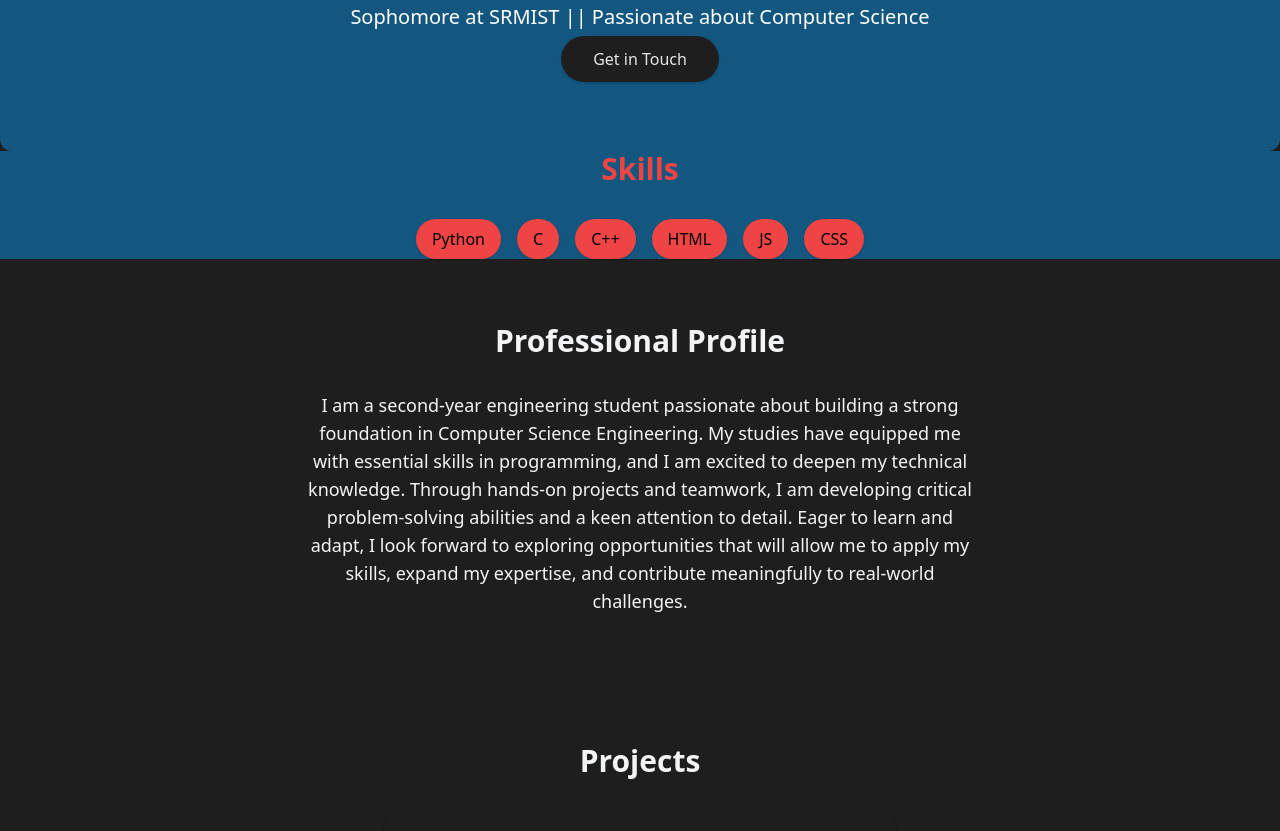
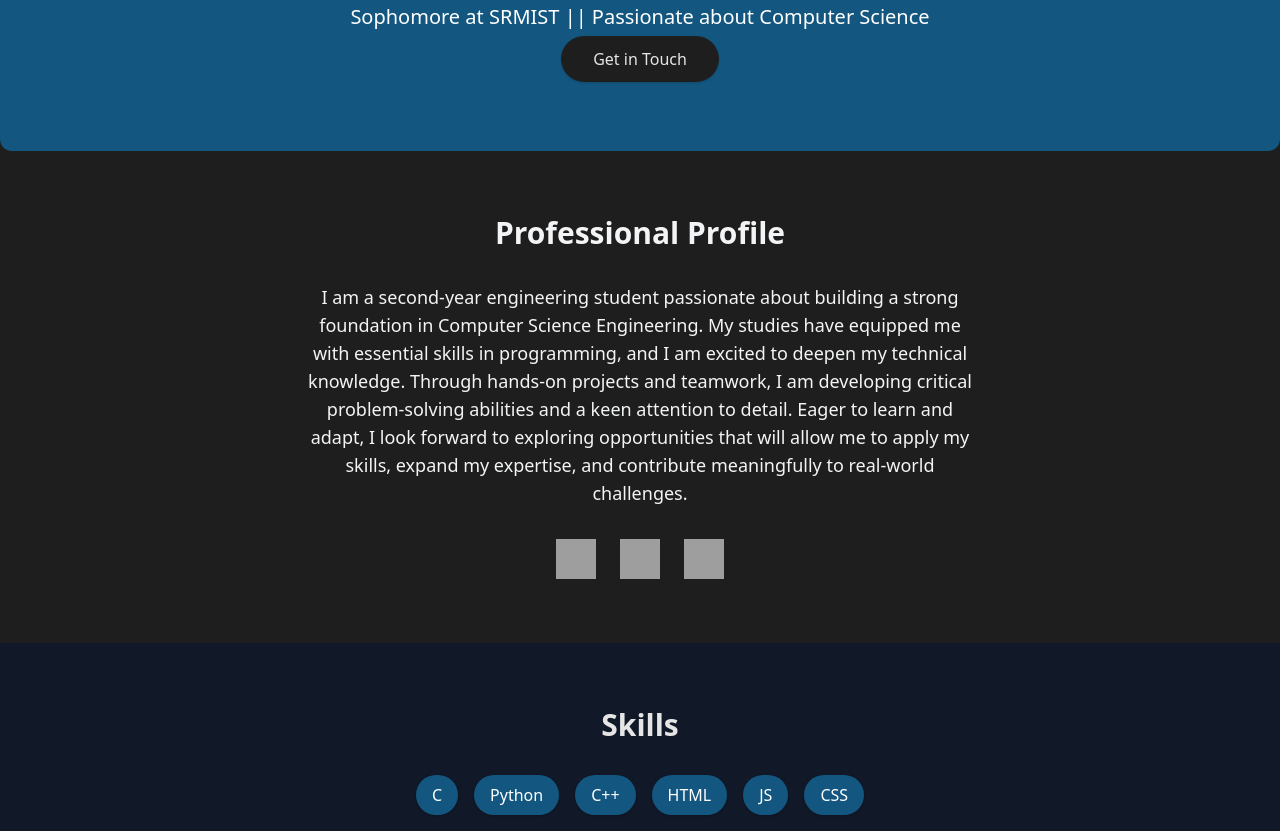
Before and after one commit to praveenkumarbera/Portfolio, a plain HTML site: page index.html in a window 1280 px wide. Shown: the part 349-1180 px from the top of the page. Drawn offline with nearby package versions, Linux system fonts and the light colour scheme; grey boxes are pictures that could not be loaded.

Commit message:
Update index.html

```diff
--- a/index.html
+++ b/index.html
@@ -5,12 +5,12 @@
     <meta name="viewport" content="width=device-width, initial-scale=1.0">
     <title>Praveen Kumar Bera | Aspiring Engineer</title>
     <link href="https://cdn.jsdelivr.net/npm/tailwindcss@2.2.19/dist/tailwind.min.css" rel="stylesheet">
-  <script src="https://kit.fontawesome.com/a076d05399.js" crossorigin="anonymous"></script>
     <style>
         .bg-blueish-white { background-color: #135780; }
         .text-blueish-white { color: #e5e5e5; }
         .bg-black { background-color: #1e1e1e; }
         .rounded-xl { border-radius: 1rem; }
+        .icon:hover { transform: scale(1.1); transition: transform 0.2s ease-in-out; }
     </style>
 </head>
 <body class="bg-black text-gray-100">
@@ -19,8 +19,8 @@
     <div class="container mx-auto px-4 py-5 flex justify-between items-center">
         <h1 class="text-2xl font-bold">Praveen Kumar</h1>
         <nav class="space-x-4">
+            <a href="#about" class="text-gray-100 hover:text-black">About</a>
             <a href="#skills" class="text-gray-100 hover:text-black">Skills</a>
-      <a href="#profile" class="text-gray-100 hover:text-black">Profile</a>
             <a href="#projects" class="text-gray-100 hover:text-black">Projects</a>
             <a href="#education" class="text-gray-100 hover:text-black">Education</a>
             <a href="#contact" class="text-gray-100 hover:text-black">Contact</a>
@@ -38,29 +38,42 @@
     </div>
 </section>
 
-
-  <!-- Skills Section -->
-  <section id="skills" class="bg-blueish-white">
+<!-- About Section -->
+<section id="about" class="py-16">
     <div class="container mx-auto px-4">
-      <h3 class="text-3xl font-bold text-center mb-8 text-red-500">Skills</h3>
-      <div class="flex flex-wrap justify-center space-x-4">
-        <span class="bg-red-500 text-black px-4 py-2 rounded-full shadow">Python</span>
-        <span class="bg-red-500 text-black px-4 py-2 rounded-full shadow">C</span>
-        <span class="bg-red-500 text-black px-4 py-2 rounded-full shadow">C++</span>
-        <span class="bg-red-500 text-black px-4 py-2 rounded-full shadow">HTML</span>
-        <span class="bg-red-500 text-black px-4 py-2 rounded-full shadow">JS</span>
-        <span class="bg-red-500 text-black px-4 py-2 rounded-full shadow">CSS</span>
+        <h3 class="text-3xl font-bold text-center mb-8">Professional Profile</h3>
+        <p class="text-lg text-center max-w-2xl mx-auto mb-8">
+            I am a second-year engineering student passionate about building a strong foundation in Computer Science Engineering. My studies have equipped me with essential skills in programming, and I am excited to deepen my technical knowledge. Through hands-on projects and teamwork, I am developing critical problem-solving abilities and a keen attention to detail. Eager to learn and adapt, I look forward to exploring opportunities that will allow me to apply my skills, expand my expertise, and contribute meaningfully to real-world challenges.
+        </p>
+        <div class="flex justify-center space-x-6">
+            <!-- Instagram Icon -->
+            <a href="https://www.instagram.com/praveennn_kumarr?igsh=cTFydHFxODZ3YXR0&utm_source=qr" target="_blank">
+                <img src="https://upload.wikimedia.org/wikipedia/commons/a/a5/Instagram_icon.png" alt="Instagram" class="w-10 h-10 icon">
+            </a>
+            <!-- LinkedIn Icon -->
+            <a href="https://www.linkedin.com/in/praveen-kumar-271a482b2?utm_source=share&utm_campaign=share_via&utm_content=profile&utm_medium=ios_app" target="_blank">
+                <img src="https://upload.wikimedia.org/wikipedia/commons/c/ca/LinkedIn_logo_initials.png" alt="LinkedIn" class="w-10 h-10 icon">
+            </a>
+            <!-- GitHub Icon -->
+            <a href="https://github.com/praveenkumarbera" target="_blank">
+                <img src="https://upload.wikimedia.org/wikipedia/commons/4/4a/GitHub_Mark.png" alt="GitHub" class="w-10 h-10 icon">
+            </a>
         </div>
     </div>
 </section>
 
-<!-- Professional Profile Section -->
-<section id="profile" class="py-16">
+<!-- Skills Section -->
+<section id="skills" class="bg-gray-900 py-16">
     <div class="container mx-auto px-4">
-    <h3 class="text-3xl font-bold text-center mb-8">Professional Profile</h3>
-    <p class="text-lg text-center max-w-2xl mx-auto">
-      I am a second-year engineering student passionate about building a strong foundation in Computer Science Engineering. My studies have equipped me with essential skills in programming, and I am excited to deepen my technical knowledge. Through hands-on projects and teamwork, I am developing critical problem-solving abilities and a keen attention to detail. Eager to learn and adapt, I look forward to exploring opportunities that will allow me to apply my skills, expand my expertise, and contribute meaningfully to real-world challenges.
-    </p>
+        <h3 class="text-3xl font-bold text-center mb-8 text-blueish-white">Skills</h3>
+        <div class="flex flex-wrap justify-center space-x-4">
+            <span class="bg-blueish-white text-white px-4 py-2 rounded-full shadow">C</span>
+            <span class="bg-blueish-white text-white px-4 py-2 rounded-full shadow">Python</span>
+            <span class="bg-blueish-white text-white px-4 py-2 rounded-full shadow">C++</span>
+            <span class="bg-blueish-white text-white px-4 py-2 rounded-full shadow">HTML</span>
+            <span class="bg-blueish-white text-white px-4 py-2 rounded-full shadow">JS</span>
+            <span class="bg-blueish-white text-white px-4 py-2 rounded-full shadow">CSS</span>
+        </div>
     </div>
 </section>
 
@@ -111,11 +124,12 @@
             <p><strong>Phone:</strong> 9704683883</p>
             <p><strong>Location:</strong> Andhra Pradesh</p>
         </div>
-    <div class="text-center space-x-4 mt-8">
-      <a href="https://github.com/praveenkumarbera" target="_blank" class="text-gray-100 hover:text-blueish-white"><i class="fab fa-github fa-2x"></i></a>
-      <a href="https://www.linkedin.com/in/praveen-kumar-271a482b2?utm_source=share&utm_campaign=share_via&utm_content=profile&utm_medium=ios_app" target="_blank" class="text-gray-100 hover:text-blueish-white"><i class="fab fa-linkedin fa-2x"></i></a>
-      <a href="https://www.instagram.com/praveennn_kumarr" target="_blank" class="text-gray-100 hover:text-blueish-white"><i class="fab fa-instagram fa-2x"></i></a>
-    </div>
+        <form action="#" method="POST" class="max-w-md mx-auto space-y-4 mt-8">
+            <input type="text" name="name" placeholder="Your Name" required class="w-full px-4 py-2 border border-blueish-white rounded-full shadow bg-gray-800 text-white">
+            <input type="email" name="email" placeholder="Your Email" required class="w-full px-4 py-2 border border-blueish-white rounded-full shadow bg-gray-800 text-white">
+            <textarea name="message" placeholder="Your Message" required class="w-full px-4 py-2 border border-blueish-white rounded-full shadow bg-gray-800 text-white"></textarea>
+            <button type="submit" class="w-full bg-blueish-white text-black px-4 py-2 rounded-full hover:bg-blue-500">Send</button>
+        </form>
     </div>
 </section>
 
```
Lines whose indentation alone changed are shown as unchanged.
